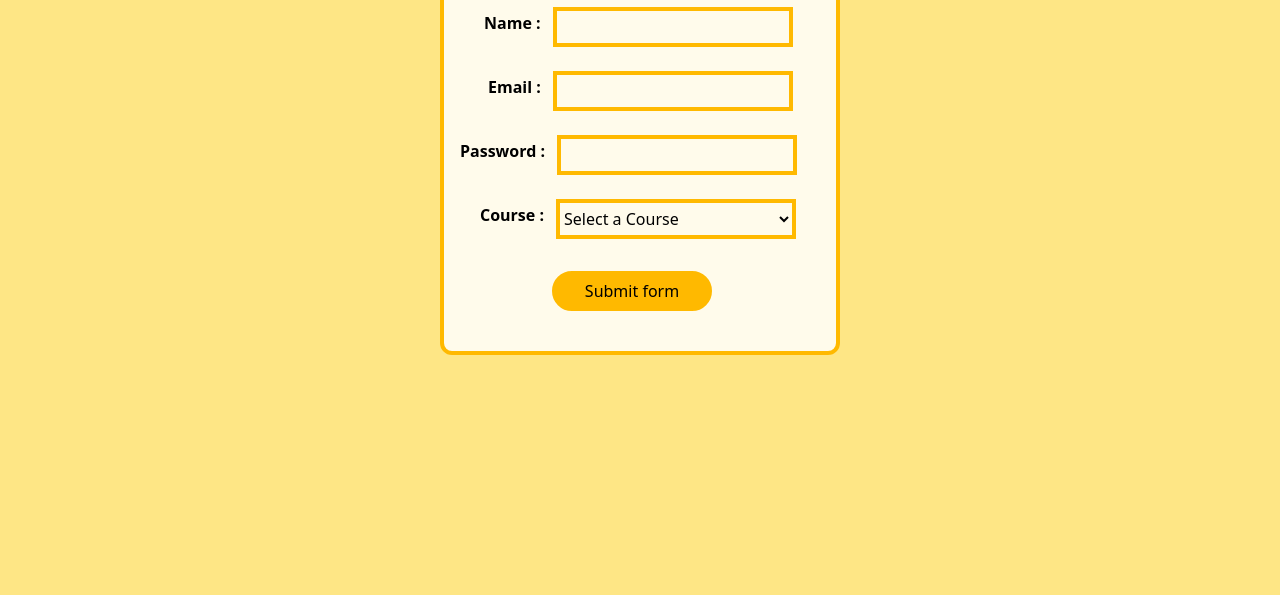
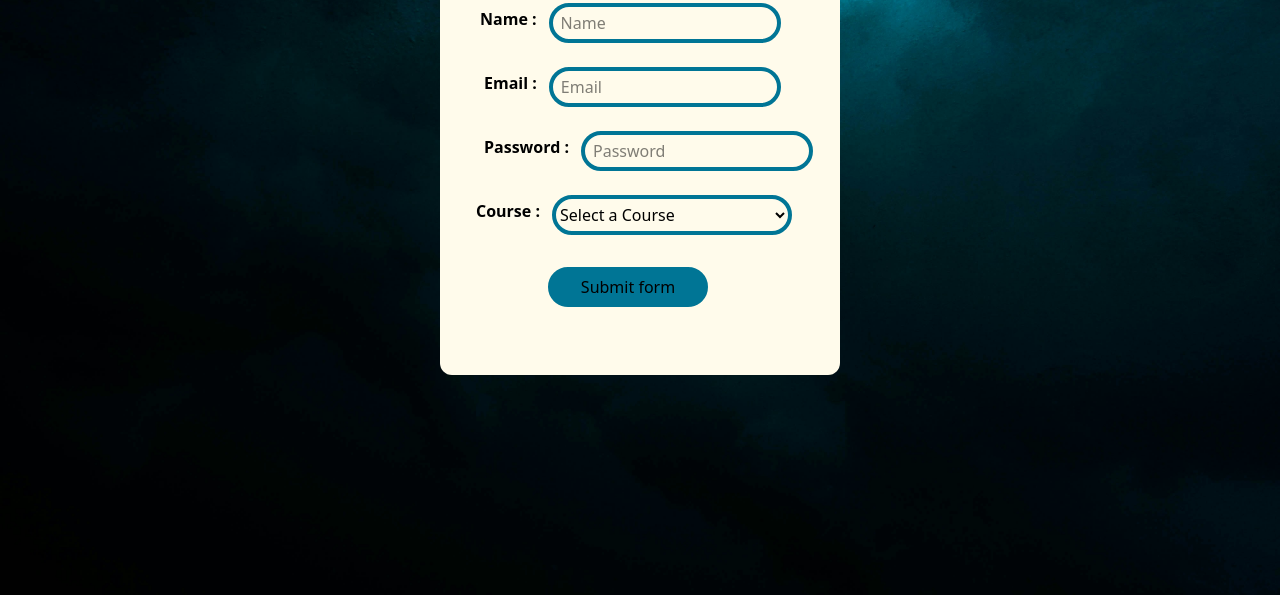
Before and after one commit to Umaimazainab02/student-registration-form, a website: page index.html in a window 1280 px wide. Shown: the part 205-800 px from the top of the page. Drawn offline with Linux system fonts and the light colour scheme.

```diff
--- a/first.css
+++ b/first.css
@@ -0,0 +1,3 @@
+body{
+    background-image: url("jeremy-bishop-G9i_plbfDgk-unsplash.jpg");
+}
--- a/index.html
+++ b/index.html
@@ -7,26 +7,27 @@
     <link rel="stylesheet" href="https://cdnjs.cloudflare.com/ajax/libs/font-awesome/6.5.0/css/all.min.css">
     <link href="src/output.css" rel="stylesheet">
     <link rel="stylesheet" href="first.css">
+    <title>Student Registration Form</title>
 </head>
 
-<body class="flex justify-center bg-amber-200">
-    <div class="border-4 border-amber-400 bg-amber-50  w-100 h-110 mt-30 rounded-b-xl">
-        <h1 class="bg-amber-400 pt-5 pb-4 pl-20 font-bold text-xl">Student Registration Form</h1>
-        <div class="pl-10 pt-6 flex flex-row">
+<body class="flex justify-center  bg-cover bg-center bg-no-repeat min-h-screen">
+    <div class="  bg-amber-50  w-70 lg:w-100 h-130 lg:h-115 mt-30 rounded-b-xl">
+        <h1 class="bg-cyan-800 pt-5 pb-4 pl-10 lg:pl-20 font-bold text-md lg:text-xl">Student Registration Form</h1>
+        <div class="pl-10 pt-6 flex flex-col lg:flex-row">
             <h1 class="font-bold pt-1 pr-3">Name : </h1>
-            <input type="text" class="border-4 border-amber-400 w-60 h-10 ">
+            <input type="text" placeholder="Name" class="border-4 border-cyan-700 w-50 lg:w-58 h-10 p-2 rounded-3xl">
         </div>
-        <div class="pl-11 pt-6 flex flex-row">
+        <div class="pl-11 pt-6 flex flex-col lg:flex-row">
             <h1 class="font-bold pt-1 pr-3">Email : </h1>
-            <input type="text" class="border-4 border-amber-400 w-60 h-10 ">
+            <input type="text" placeholder="Email" class="border-4 border-cyan-700 w-50 lg:w-58 h-10 p-2 rounded-3xl">
         </div>
-        <div class="pl-4 pt-6 flex flex-row">
+        <div class="pl-11 pt-6 flex flex-col lg:flex-row">
             <h1 class="font-bold pt-1 pr-3">Password : </h1>
-            <input type="text" class="border-4 border-amber-400 w-60 h-10 ">
+            <input type="text" placeholder="Password" class="border-4 border-cyan-700 w-50 lg:w-58 h-10 p-2 rounded-3xl">
         </div>
-        <div class="pl-9 pt-6 flex flex-row">
+        <div class="pl-9 pt-6 flex flex-col lg:flex-row">
             <h1 class="font-bold pt-1 pr-3">Course : </h1>
-            <select id="course " class="border-4 border-amber-400 w-60 h-10 ">
+            <select id="course " class="border-4 border-cyan-700 w-51 lg:w-60 h-10 rounded-3xl">
                 <option>Select a Course</option>
                 <option>Web Development</option>
                 <option>Graphic Design</option>
@@ -35,10 +36,11 @@
                 <option>Cyber Security</option>
             </select>
         </div>
-        <div class="mt-8 ml-27">
-            <button class="border-4 border-amber-400 bg-amber-400 w-40 h-10 rounded-3xl ">Submit form</button>
+        <div class="mt-8 ml-15 lg:ml-27">
+            <button class="border-4 border-cyan-700 bg-cyan-700 w-40 h-10 rounded-3xl ">Submit form</button>
         </div>
     </div>
+    <script src="app.js"></script>
 </body>
 
 </html>
```
Also changed, not shown: jeremy-bishop-G9i_plbfDgk-unsplash.jpg (added), src/output.css.
